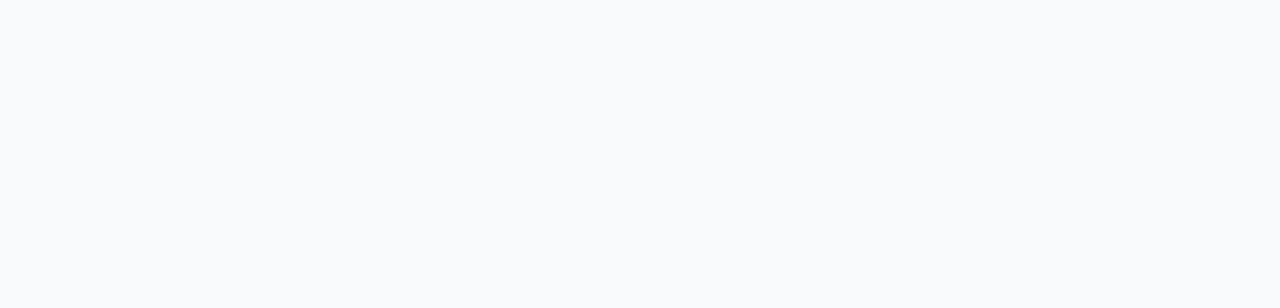
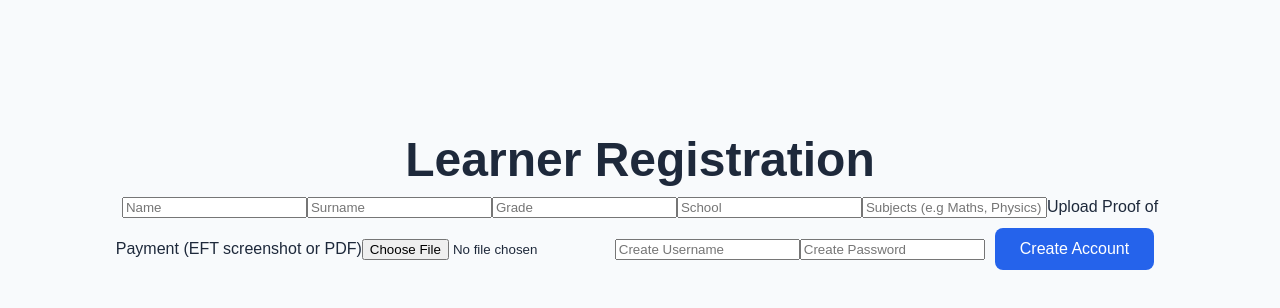
Before and after one commit to xolisamabope5-pixel/Tutorhub, a React (Vite) app in the folder client/: page /register in a window 1280 px wide. Before the commit this address had no page. Shown: the top 308 px of the page. Built offline with nearby package versions, Linux system fonts and the light colour scheme.

Commit message:
Build learner registration page and navigation flow

```diff
--- a/client/src/App.jsx
+++ b/client/src/App.jsx
@@ -1,11 +1,13 @@
 import { BrowserRouter, Routes, Route } from "react-router-dom"
 import Home from "./pages/Home"
+import Register from "./pages/Register"
 
 function App() {
   return (
     <BrowserRouter>
       <Routes>
         <Route path="/" element={<Home />} />
+        <Route path="/register" element={<Register />} />
       </Routes>
     </BrowserRouter>
   )
--- a/client/src/components/Hero.jsx
+++ b/client/src/components/Hero.jsx
@@ -9,9 +9,9 @@
         The smarter way for tuition centres to manage learning.
       </p>
 
-      <button>
-        Register
-      </button>
+      <a href="/register">
+         Register
+      </a>
 
       <button>
         Login
--- /dev/null
+++ b/client/src/pages/Register.jsx
@@ -0,0 +1,60 @@
+function Register() {
+  return (
+    <div>
+      <h1>Learner Registration</h1>
+
+      <form>
+
+        <input
+          type="text"
+          placeholder="Name"
+        />
+
+        <input
+          type="text"
+          placeholder="Surname"
+        />
+
+        <input
+          type="text"
+          placeholder="Grade"
+        />
+
+        <input
+          type="text"
+          placeholder="School"
+        />
+
+        <input
+          type="text"
+          placeholder="Subjects (e.g Maths, Physics)"
+        />
+
+       <label>
+        Upload Proof of Payment (EFT screenshot or PDF)
+
+       <input
+         type="file"
+        />
+       </label>
+
+       <input
+         type="text"
+         placeholder="Create Username"
+        />
+
+       <input
+         type="password"
+         placeholder="Create Password"
+        />
+
+        <button>
+          Create Account
+        </button>
+
+      </form>
+    </div>
+  )
+}
+
+export default Register
```
